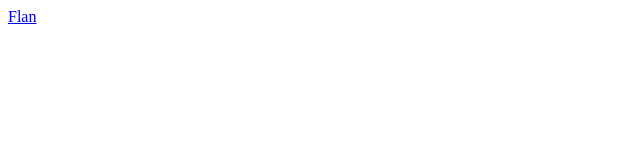
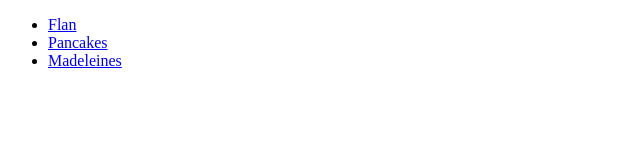
Before and after one commit to Yous16/odin-recipes, a plain HTML site: page index.html in a window 1280 px wide. Shown: the whole page, without its empty margins (0-640 px from the left). Drawn offline with Linux system fonts and the light colour scheme.

Commit message:
Finished my project

```diff
--- a/index.html
+++ b/index.html
@@ -6,6 +6,10 @@
     <title>Odin Recipes</title>
 </head>
 <body>
-    <a href="recipes/flan.html" target="_blank" rel="noopener noreferrer">Flan</a>
+    <ul>
+        <li><a href="recipes/flan.html" target="_blank" rel="noopener noreferrer">Flan</a></li>
+        <li><a href="recipes/pancakes.html" target="_blank" rel="noopener noreferrer">Pancakes</a></li>
+        <li><a href="recipes/madeleines.html" target="_blank" rel="noopener noreferrer">Madeleines</a></li>
+    </ul>
 </body>
 </html>
```
Also changed, not shown: pancakes.html (deleted).
